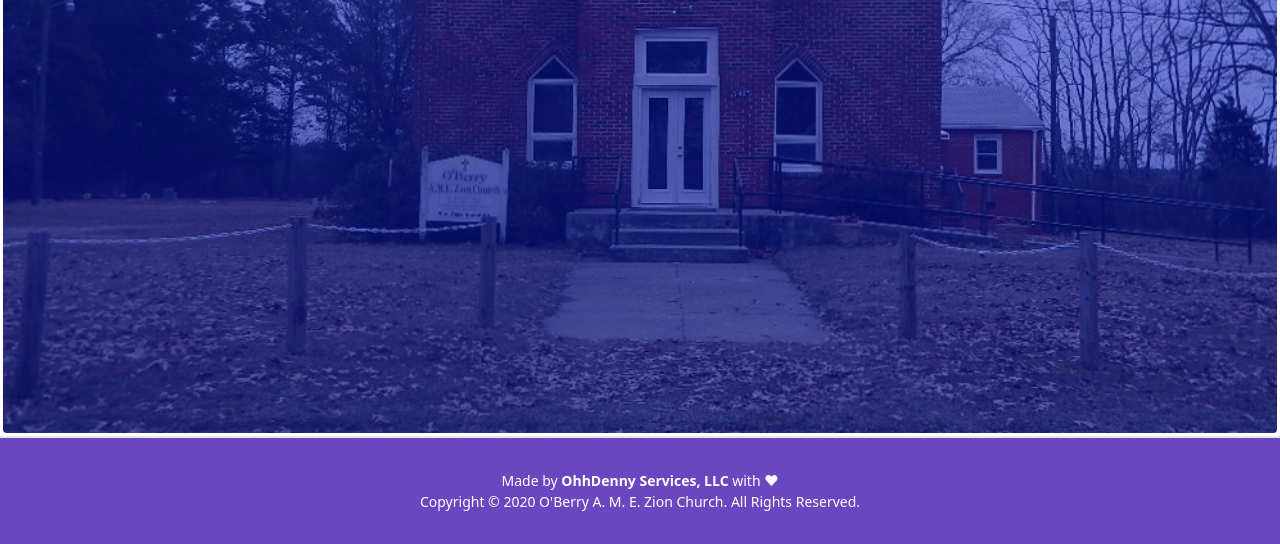
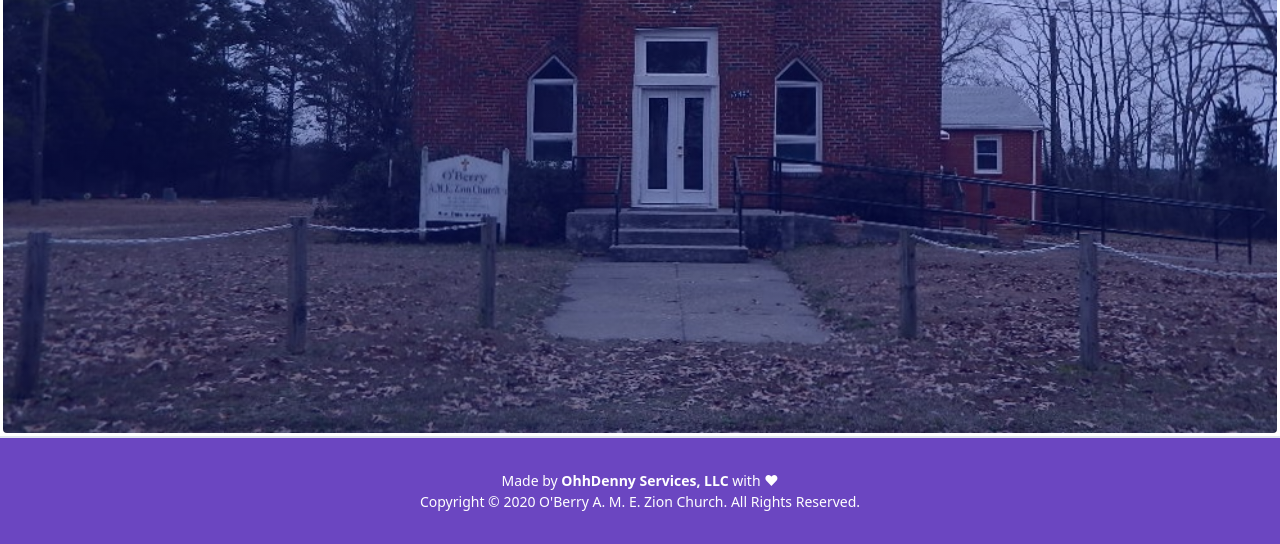
Before and after one commit to KevinDennyII/oberry_ame_zion_church_franklinva, a Gatsby site: page / in a window 1280 px wide. Shown: the part 444-988 px from the top of the page. Built offline with nearby package versions, Linux system fonts and the light colour scheme; Gatsby itself is replaced by a stand-in of ours; what @tailwindcss/custom-forms would draw is missing.

Commit message:
made the tint of the home page picture a little lighter

```diff
--- a/src/css/style.css
+++ b/src/css/style.css
@@ -6,8 +6,8 @@
 
 section#home {
   background-image: linear-gradient(
-      rgba(0, 15, 200, 0.45),
-      rgba(0, 15, 200, 0.45)
+      rgba(0, 15, 200, 0.25),
+      rgba(0, 15, 200, 0.25)
     ),
     url("../images/oberry_ame_zion_church.jpg");
   margin: 3px;
```
